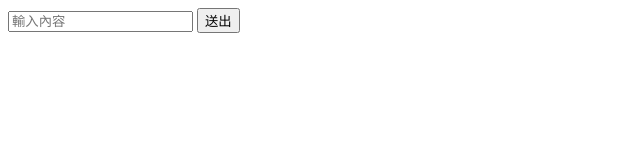
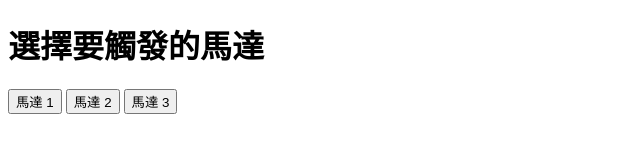
Before and after one commit to cwy160/cwywwww, a website: page test.html in a window 1280 px wide. Shown: the whole page, without its empty margins (0-640 px from the left). Drawn offline with Linux system fonts and the light colour scheme.

Commit message:
更新 test.html 加入三個馬達按鈕

```diff
--- a/test.html
+++ b/test.html
@@ -1,21 +1,23 @@
 <!DOCTYPE html>
 <html lang="zh">
-<head><meta charset="UTF-8"><title>外送測試</title></head>
+<head>
+  <meta charset="UTF-8">
+  <title>三馬達控制介面</title>
+</head>
 <body>
-  <form id="form">
-    <input type="text" id="text" placeholder="輸入內容">
-    <button type="submit">送出</button>
-  </form>
+  <h1>選擇要觸發的馬達</h1>
+  <button onclick="sendCommand('motor1')">馬達 1</button>
+  <button onclick="sendCommand('motor2')">馬達 2</button>
+  <button onclick="sendCommand('motor3')">馬達 3</button>
+
   <script>
-    document.getElementById('form').addEventListener('submit', async (e) => {
-      e.preventDefault();
-      const text = document.getElementById('text').value;
-      await fetch('http://localhost:3000/send', {
+    async function sendCommand(command) {
+      await fetch('https://cwywwww.onrender.com/send', {
         method: 'POST',
         headers: { 'Content-Type': 'application/json' },
-        body: JSON.stringify({ data: text })
+        body: JSON.stringify({ data: command })
       });
-    });
+    }
   </script>
 </body>
 </html>
```
